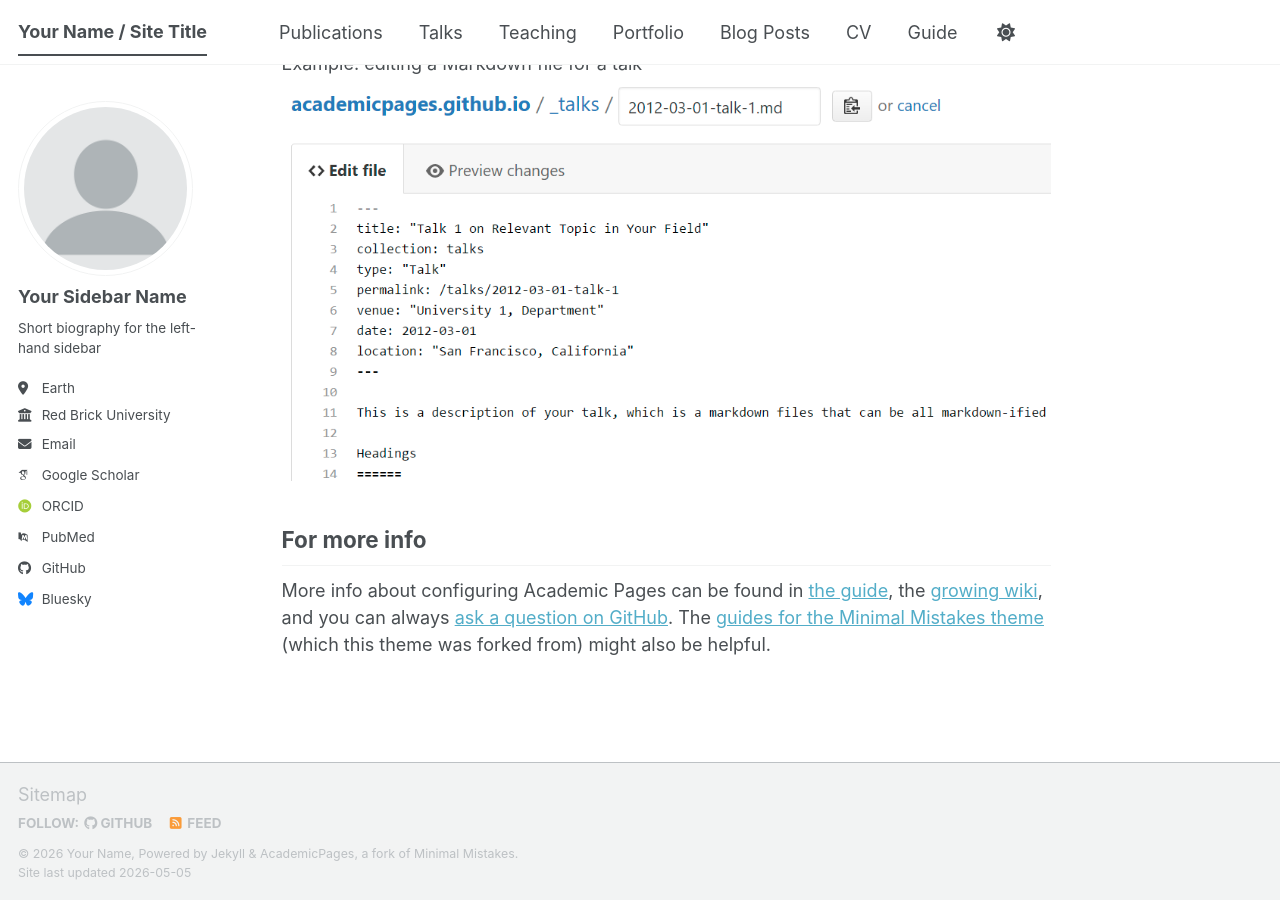
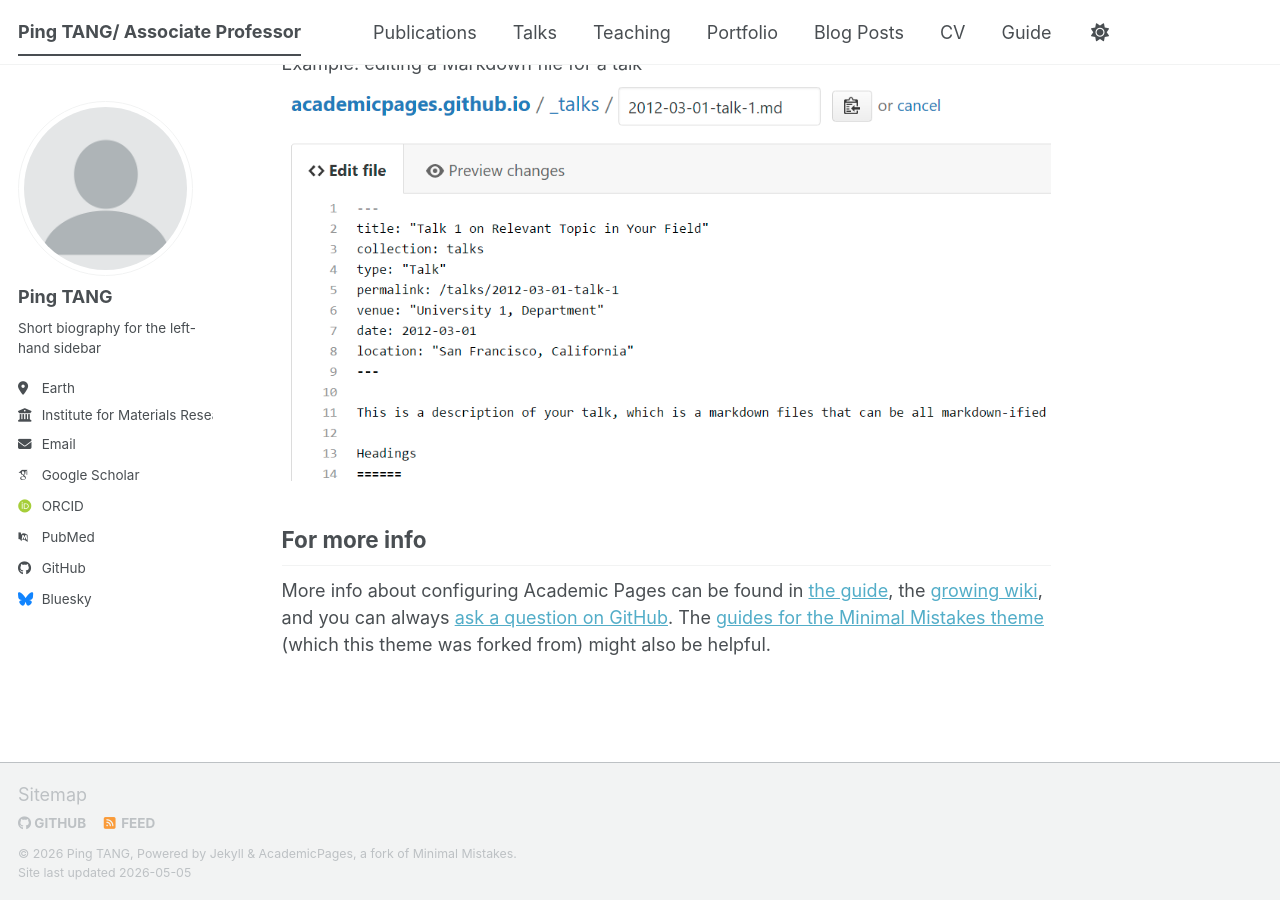
Before and after one commit to ptang6284-a11y/pingtang.github.io, a Jekyll site: the page built from _pages/about.md, in a window 1280 px wide and 900 px high, scrolled down 2720 px. Built offline with Jekyll 4.4.1, drawn with Linux system fonts in a browser that asks for light colours; some web fonts are replaced; a script bundle is joined from its source files by our own code; library files that are not in the unit come from our copies.

Commit message:
Update _config.yml

```diff
--- a/_config.yml
+++ b/_config.yml
@@ -7,11 +7,11 @@
 # server process.
 
 # Basic Site Settings
-locale                   : "en-US"
+locale                   : "en-Japan"
 site_theme               : "default" # The available themes options are "default", "air", "sunrise", "mint", "dirt" and "contrast"
-title                    : "Your Name / Site Title"
+title                    : "Ping TANG/ Associate Professor"
 title_separator          : "-"
-name                     : &name "Your Name"
+name                     : &name "Ping TANG"
 description              : &description "Your Name's academic portfolio"   # Update this with a general description of your site, this is the default if not overridden by a page
 url                      : https://academicpages.github.io # The base hostname & protocol for your site e.g. "https://[your GitHub username].github.io",
                                                            # or if you already have some other page hosted on Github then use "https://[your GitHub username].github.io/[Your Repo Name]"
@@ -24,13 +24,13 @@
 author:
   # Biographic information
   avatar           : "profile.png"
-  name             : "Your Sidebar Name"
+  name             : "Ping TANG"
   pronouns         : # example: "she/her"
   bio              : "Short biography for the left-hand sidebar"
   location         : "Earth"
-  employer         : "Red Brick University"
+  employer         : "Institute for Materials Research, Tohoku University"
   uri              : # URL
-  email            : "none@example.org"
+  email            : "tang.ping.a2@tohoku.ac.jp"
 
   # Academic websites
   academia         : # URL
```
